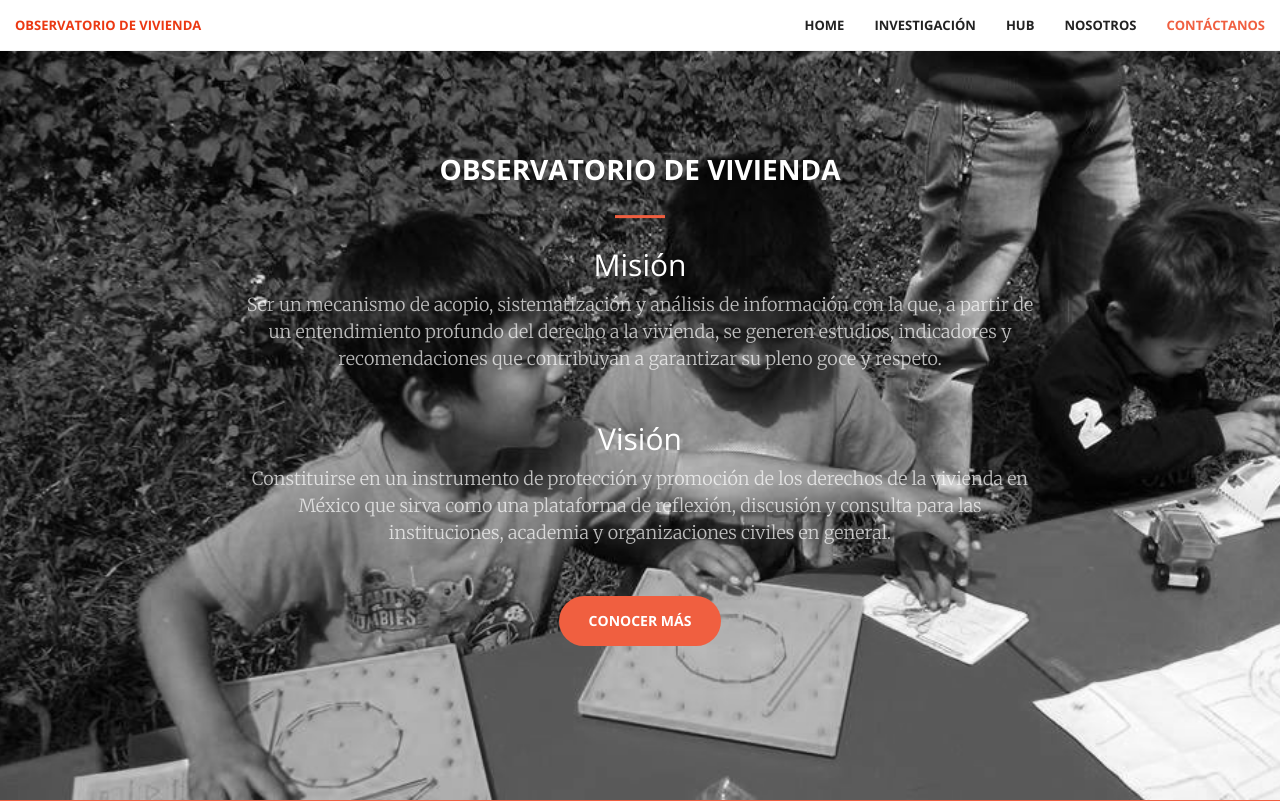
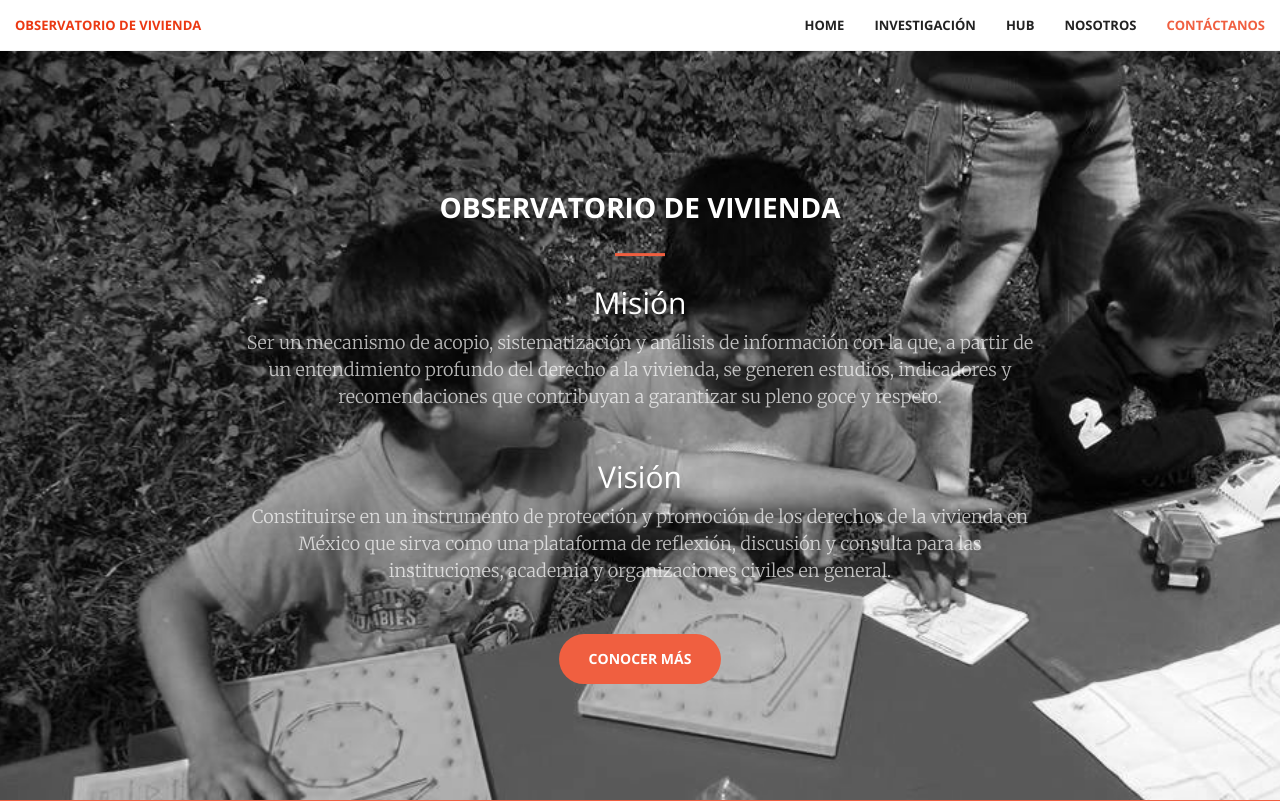
Before and after one commit to ObservatoriodeVivienda/webapp, a Django app: page / in a window 1280 px wide. Shown: the top 801 px of the page. Run offline with Django 3.2, Linux system fonts and the light colour scheme; parts of the project's set-up code (start-up, migrations or seed data) failed here and were passed over; some libraries are stand-ins or nearby versions.

Commit message:
movement to div

```diff
--- a/compareconstitutions/templates/base.html
+++ b/compareconstitutions/templates/base.html
@@ -41,7 +41,7 @@
     <!--Header-->
     {% block imgheader %}
         <header style='background-image:url("{% static "compareconstitutions/img/header.jpg"%}");'>
-            <div class="header-content">
+            <div class="header-content" style="margin-top:3%;">
                 <div id="Home" class="header-content-inner">
                     <h1>Observatorio de Vivienda</h1>
                 </div>
@@ -53,23 +53,23 @@
 
     <!--NavBar-->
     {% block navbar %}
-      <nav id="mainNav" class="navbar navbar-default navbar-fixed-top">
+      <nav id="mainNav" class="navbar navbar-default navbar-fixed-top" >
 
           <div class="container-fluid">
               <!-- Brand and toggle get grouped for better mobile display -->
 
-              <div class="navbar-header">
+              <div class="navbar-header" >
                   <button type="button" class="navbar-toggle collapsed" data-toggle="collapse" data-target="#bs-example-navbar-collapse-1">
                       <span class="sr-only">Toggle navigation</span>
                       <span class="icon-bar"></span>
                       <span class="icon-bar"></span>
                       <span class="icon-bar"></span>
                   </button>
-                  <a class="navbar-brand page-scroll" style="font-size:13px" href="/#page-top">Observatorio de Vivienda</a>
+                  <a class="navbar-brand page-scroll"  style="font-size:13px" href="/#page-top">Observatorio de Vivienda</a>
               </div>
 
               <!-- Collect the nav links, forms, and other content for toggling -->
-              <div class="collapse navbar-collapse" id="bs-example-navbar-collapse-1">
+              <div class="animated bounceInLeft"  class="collapse navbar-collapse" id="bs-example-navbar-collapse-1">
                   <ul class="nav navbar-nav navbar-right">
                       <li>
                           <a class="page-scroll" href="#page-top">Home</a>
@@ -101,6 +101,8 @@
     <head>
 
         <title>Iniciativa Observatorio de Vivienda</title>
+
+        <script src="https://cdn.jsdelivr.net/animatecss/3.4.0/animate.min.css"></script>
 
         <!-- Bootstrap Core CSS -->
         <link rel="stylesheet" href="{% static "compareconstitutions/css/bootstrap.min.css"%}" type="text/css">
--- a/compareconstitutions/templates/compareconstitutions/index.html
+++ b/compareconstitutions/templates/compareconstitutions/index.html
@@ -400,9 +400,11 @@
 
     <script src="{% static "compareconstitutions/js/jquery.js"%}"></script>
     <script src="https://cdn.jsdelivr.net/jquery.hoverdir/1.1.1/jquery.hoverdir.min.js"></script>
+    <script src="https://cdn.jsdelivr.net/animatecss/3.4.0/animate.min.css"></script>
+
     <script type="text/javascript">
 
-    $("#Home").html('<h1>Observatorio de Vivienda</h1><hr><h2 class="section-heading">Misión</h2><p class="text-faded">Ser un mecanismo de acopio, sistematización y análisis de información con la que, a partir de un entendimiento profundo del derecho a la vivienda,  se generen estudios, indicadores y recomendaciones que contribuyan a garantizar su pleno goce y respeto.</p><h2 class="section-heading">Visión</h2><p class="text-faded">Constituirse en un instrumento de protección y promoción de los derechos de la vivienda en México que sirva como una plataforma de reflexión, discusión y consulta para las instituciones, academia y organizaciones civiles en general.</p><a href="#about" class="btn btn-primary btn-xl page-scroll">Conocer más</a>')
+    $("#Home").html('<h1>Observatorio de Vivienda</h1><hr><h2 class="section-heading">Misión</h2><p class="text-faded">Ser un mecanismo de acopio, sistematización y análisis de información con la que, a partir de un entendimiento profundo del derecho a la vivienda,  se generen estudios, indicadores y recomendaciones que contribuyan a garantizar su pleno goce y respeto.</p><h2 class="section-heading">Visión</h2><p class="text-faded">Constituirse en un instrumento de protección y promoción de los derechos de la vivienda en México que sirva como una plataforma de reflexión, discusión y consulta para las instituciones, academia y organizaciones civiles en general.</p> <div  class="animated swing"><a  href="#about" class="btn btn-primary btn-xl page-scroll">Conocer más</a></div>')
 
 
     </script>
```
